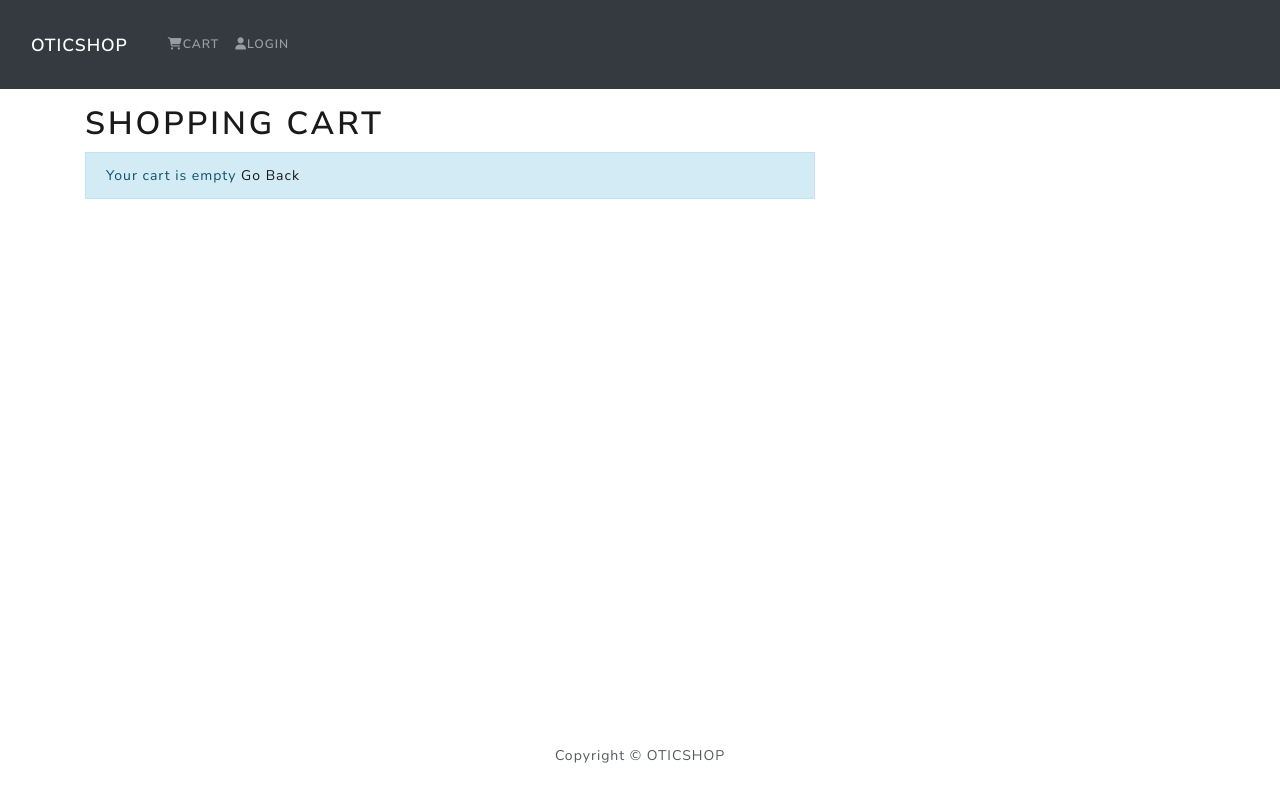
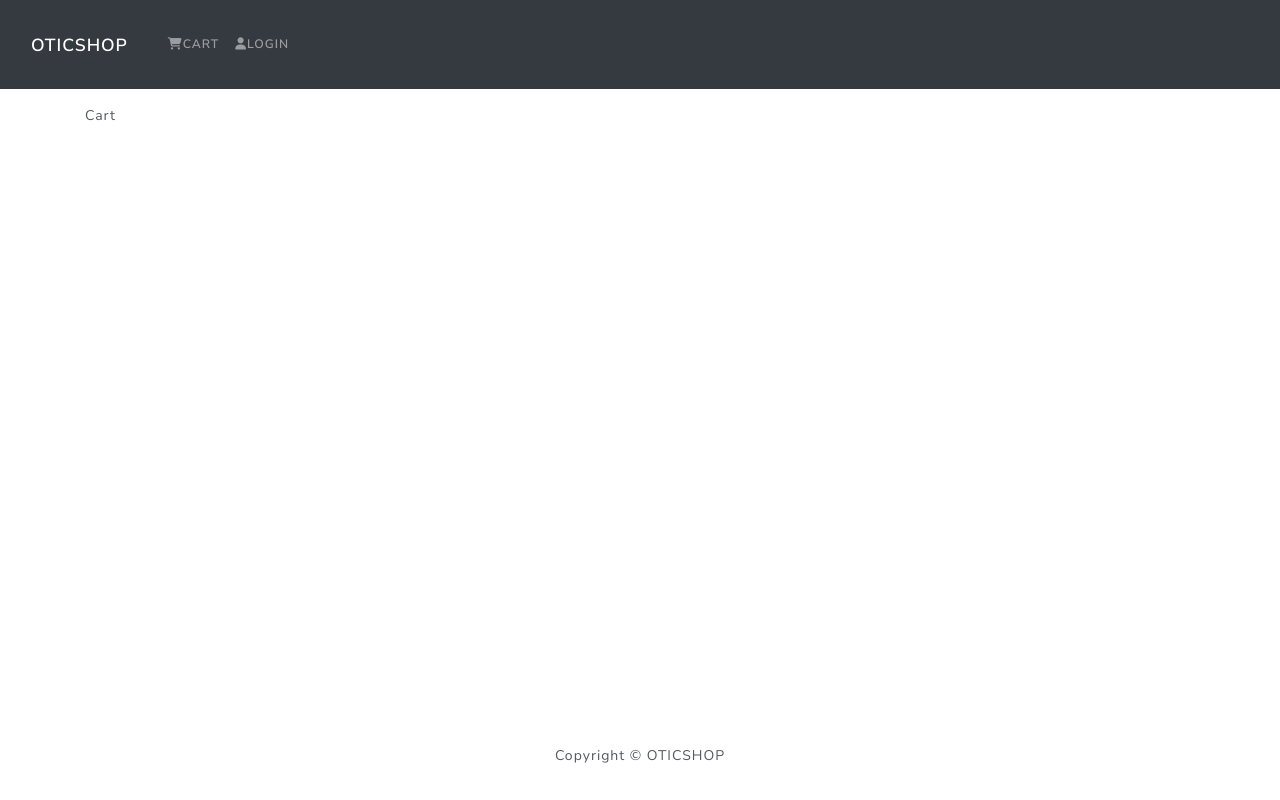
Before and after one commit to noble-ch/onlineShop, a React (Vite) app in the folder frontend/: page /cart/1 in a window 1280 px wide. Built offline with nearby package versions, Linux system fonts and the light colour scheme.

Commit message:
working on the cart funtionalities

```diff
--- a/frontend/src/Store.jsx
+++ b/frontend/src/Store.jsx
@@ -4,76 +4,22 @@ import { composeWithDevTools } from "redux-devtools-extension";
 import {
   productListReducer,
   productDetailsReducer
-  //   productDeleteReducer,
-  //   productCreateReducer,
-  //   productUpdateReducer,
-  //   productReviewCreateReducer,
-  //   productTopRatedReducer
 } from "./reducers/productReducers";
 
 import { cartReducer } from "./reducers/cartReducers";
 
-// import {
-//     userLoginReducer,
-//     userRegisterReducer,
-//     userDetailsReducer,
-//     userUpdateProfileReducer,
-//     userListReducer,
-//     userDeleteReducer,
-//     userUpdateReducer,
-// } from './reducers/userReducers'
-
-// import {
-//     orderCreateReducer,
-//     orderDetailsReducer,
-//     orderPayReducer,
-//     orderListMyReducer,
-//     orderListReducer,
-//     orderDeliverReducer,
-// } from './reducers/orderReducers'
-
 const reducer = combineReducers({
   productList: productListReducer,
   productDetails: productDetailsReducer,
-  //   productDelete: productDeleteReducer,
-  //   productCreate: productCreateReducer,
-  //   productUpdate: productUpdateReducer,
-  //   productReviewCreate: productReviewCreateReducer,
-  //   productTopRated: productTopRatedReducer
-
   cart: cartReducer
-  // userLogin: userLoginReducer,
-  // userRegister: userRegisterReducer,
-  // userDetails: userDetailsReducer,
-  // userUpdateProfile: userUpdateProfileReducer,
-  // userList: userListReducer,
-  // userDelete: userDeleteReducer,
-  // userUpdate: userUpdateReducer,
-
-  // orderCreate: orderCreateReducer,
-  // orderDetails: orderDetailsReducer,
-  // orderPay: orderPayReducer,
-  // orderListMy: orderListMyReducer,
-  // orderList: orderListReducer,
-  // orderDeliver: orderDeliverReducer,
 });
 
 const cartItemsFromStorage = localStorage.getItem("cartItems")
   ? JSON.parse(localStorage.getItem("cartItems"))
   : [];
 
-// const userInfoFromStorage = localStorage.getItem('userInfo') ?
-//     JSON.parse(localStorage.getItem('userInfo')) : null
-
-// const shippingAddressFromStorage = localStorage.getItem('shippingAddress') ?
-//     JSON.parse(localStorage.getItem('shippingAddress')) : {}
-
 const initialState = {
-  cart: {
-    cartItems: cartItemsFromStorage
-    // shippingAddress: shippingAddressFromStorage
-  }
-  //     userLogin: { userInfo: userInfoFromStorage },
+  cart: { cartItems: cartItemsFromStorage }
 };
 const middleware = [thunk];
 
--- a/frontend/src/reducers/cartReducers.jsx
+++ b/frontend/src/reducers/cartReducers.jsx
@@ -1,18 +1,7 @@
 /* eslint-disable no-case-declarations */
-import {
-  CART_ADD_ITEM
-  // CART_REMOVE_ITEM,
-  // CART_SAVE_SHIPPING_ADDRESS,
+import { CART_ADD_ITEM } from "../constants/cartConstants";
 
-  // CART_SAVE_PAYMENT_METHOD,
-
-  // CART_CLEAR_ITEMS,
-} from "../constants/cartConstants";
-
-export const cartReducer = (
-  state = { cartItems: [] /*shippingAddress: {} */ },
-  action
-) => {
+export const cartReducer = (state = { cartItems: [] }, action) => {
   switch (action.type) {
     case CART_ADD_ITEM:
       const item = action.payload;
@@ -32,30 +21,6 @@ export const cartReducer = (
         };
       }
 
-    // case CART_REMOVE_ITEM:
-    //     return {
-    //         ...state,
-    //         cartItems: state.cartItems.filter(x => x.product !== action.payload)
-    //     }
-
-    // case CART_SAVE_SHIPPING_ADDRESS:
-    //     return {
-    //         ...state,
-    //         shippingAddress: action.payload
-    //     }
-
-    // case CART_SAVE_PAYMENT_METHOD:
-    //     return {
-    //         ...state,
-    //         paymentMethod: action.payload
-    //     }
-
-    // case CART_CLEAR_ITEMS:
-    //     return {
-    //         ...state,
-    //         cartItems: []
-    //     }
-
     default:
       return state;
   }
--- a/frontend/src/screens/CartScreen.jsx
+++ b/frontend/src/screens/CartScreen.jsx
@@ -1,3 +1,4 @@
+/* eslint-disable no-unused-vars */
 import { useEffect } from "react";
 import { Link, useParams, useNavigate, useLocation } from "react-router-dom";
 import { useDispatch, useSelector } from "react-redux";
@@ -31,84 +32,51 @@ function CartScreen() {
   }, [dispatch, productId, qty]);
 
   return (
-    <Row>
-      <Col md={8}>
-        <h1>Shopping Cart</h1>
-        {cartItems.length === 0 ? (
-          <Message variant="info">
-            Your cart is empty <Link to="/">Go Back</Link>
-          </Message>
-        ) : (
-          <ListGroup variant="flush">
-            {cartItems.map((item) => (
-              <ListGroup.Item key={item.product}>
-                <Row>
-                  <Col md={2}>
-                    <Image src={item.image} alt={item.name} fluid rounded />
-                  </Col>
-                  <Col md={3}>
-                    <Link to={`/product/${item.product}`}>{item.name}</Link>
-                  </Col>
+    <div>Cart</div>
+    // <Row>
+    //   <Col md={8}>
+    //     <h1>Shopping Cart</h1>
+    //     {cartItems.length === 0 ? (
+    //       <Message variant="info">
+    //         Your cart is empty <Link to="/">Go Back</Link>
+    //       </Message>
+    //     ) : (
+    //       <ListGroup variant="flush">
+    //         {cartItems.map((item) => (
+    //           <ListGroup.Item key={item.product}>
+    //             <Row>
+    //               <Col md={2}>
+    //                 <Image src={item.image} alt={item.name} fluid rounded />
+    //               </Col>
+    //               <Col md={3}>
+    //                 <Link to={`/product/${item.product}`}>{item.name}</Link>
+    //               </Col>
 
-                  <Col md={2}>${item.price}</Col>
+    //               <Col md={2}>${item.price}</Col>
 
-                  <Col md={3}>
-                    <Form.Control
-                      as="select"
-                      value={item.qty}
-                      onChange={(e) =>
-                        dispatch(
-                          addToCart(item.product, Number(e.target.value))
-                        )
-                      }>
-                      {[...Array(item.countInStock).keys()].map((x) => (
-                        <option key={x + 1} value={x + 1}>
-                          {x + 1}
-                        </option>
-                      ))}
-                    </Form.Control>
-                  </Col>
-
-                  {/* <Col md={1}>
-                                          <Button
-                                              type='button'
-                                              variant='light'
-                                              onClick={() => removeFromCartHandler(item.product)}
-                                          >
-                                              <i className='fas fa-trash'></i>
-                                          </Button>
-                                      </Col> */}
-                </Row>
-              </ListGroup.Item>
-            ))}
-          </ListGroup>
-        )}
-      </Col>
-
-      {/* <Col md={4}>
-              <Card>
-                  <ListGroup variant='flush'>
-                      <ListGroup.Item>
-                          <h2>Subtotal ({cartItems.reduce((acc, item) => acc + item.qty, 0)}) items</h2>
-                          ${cartItems.reduce((acc, item) => acc + item.qty * item.price, 0).toFixed(2)}
-                      </ListGroup.Item>
-                  </ListGroup>
-
-                  <ListGroup.Item>
-                      <Button
-                          type='button'
-                          className='btn-block'
-                          disabled={cartItems.length === 0}
-                          onClick={checkoutHandler}
-                      >
-                          Proceed To Checkout
-                      </Button>
-                  </ListGroup.Item>
-
-
-              </Card>
-          </Col> */}
-    </Row>
+    //               <Col md={3}>
+    //                 <Form.Control
+    //                   as="select"
+    //                   value={item.qty}
+    //                   onChange={(e) =>
+    //                     dispatch(
+    //                       addToCart(item.product, Number(e.target.value))
+    //                     )
+    //                   }>
+    //                   {[...Array(item.countInStock).keys()].map((x) => (
+    //                     <option key={x + 1} value={x + 1}>
+    //                       {x + 1}
+    //                     </option>
+    //                   ))}
+    //                 </Form.Control>
+    //               </Col>
+    //             </Row>
+    //           </ListGroup.Item>
+    //         ))}
+    //       </ListGroup>
+    //     )}
+    //   </Col>
+    // </Row>
   );
 }
 export default CartScreen;
```
Also changed, not shown: frontend/src/actions/cartActions.jsx (+1 -34 lines), 2 other files (tests, documents, lock files or other folders).
